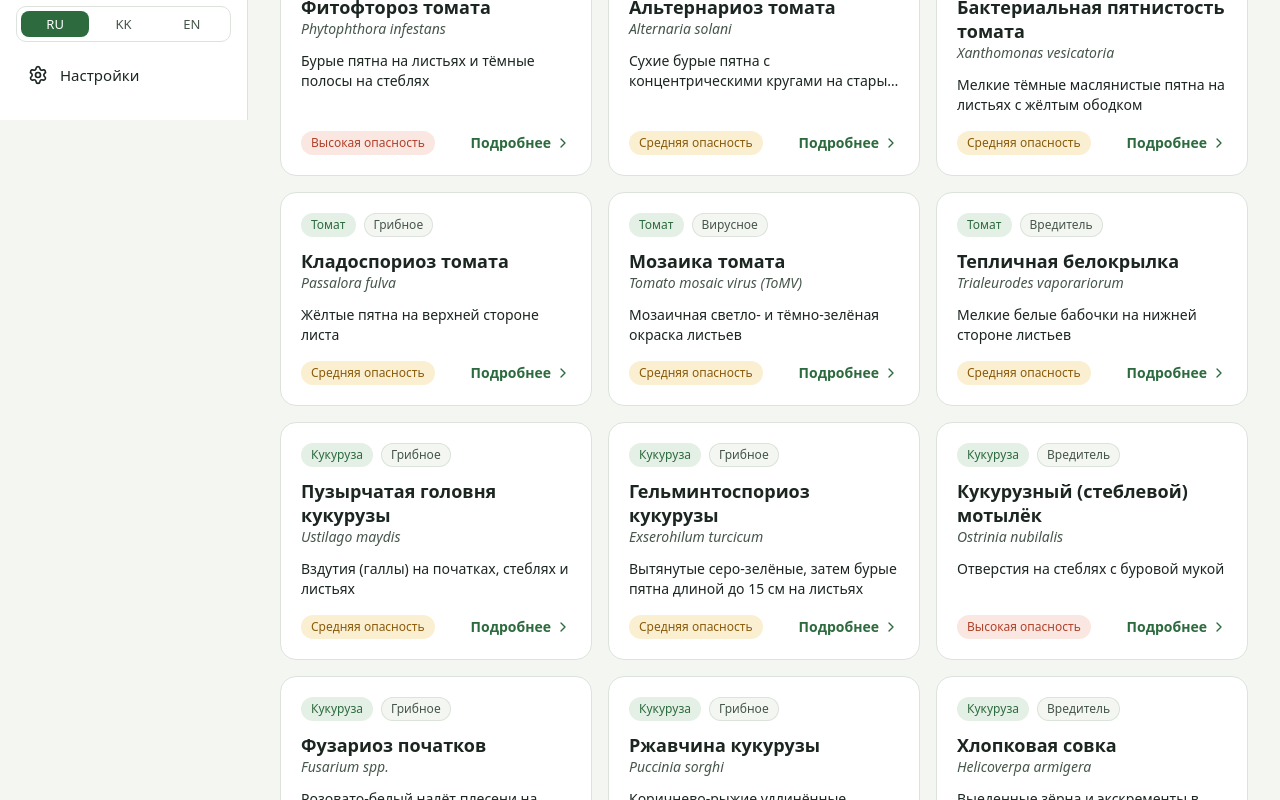
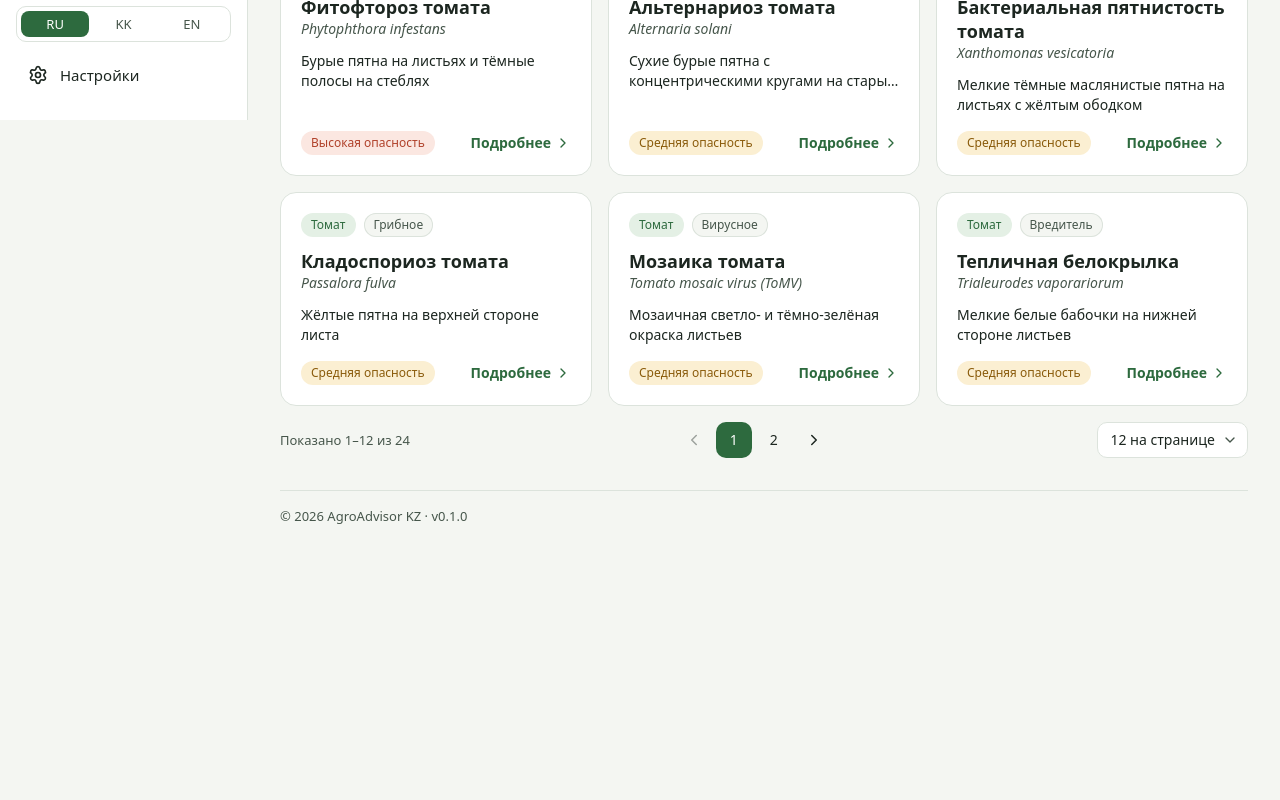
Before and after one commit to nurbolatdev/agroadvisor-kz, a React (Vite) app in the folder apps/admin-web/: page /diseases in a window 1280 px wide. Shown: the part 680-1480 px from the top of the page. After the commit the page ends 1221 px from the top, so only its background shows below. Built offline with nearby package versions, Linux system fonts and the light colour scheme.

Commit message:
feat(diseases): paginate disease catalog

```diff
--- a/apps/admin-web/src/features/diseases/pages/DiseasesPage.tsx
+++ b/apps/admin-web/src/features/diseases/pages/DiseasesPage.tsx
@@ -4,11 +4,13 @@ import { Card } from '@/components/ui/Card'
 import { EmptyState } from '@/components/ui/EmptyState'
 import { Loader } from '@/components/ui/Loader'
 import { PageHeader } from '@/components/ui/PageHeader'
+import { Pagination } from '@/components/ui/Pagination'
 import { SearchBar } from '@/components/ui/SearchBar'
 import { CropFilter } from '@/features/diseases/components/CropFilter'
 import { DiseaseCard } from '@/features/diseases/components/DiseaseCard'
 import { api } from '@/services/api'
 import { useApiQuery } from '@/shared/hooks/useApiQuery'
+import { usePagination } from '@/shared/hooks/usePagination'
 import type { CropId } from '@/shared/types'
 import { pluralize } from '@/shared/utils/format'
 
@@ -25,6 +27,8 @@ export function DiseasesPage() {
         disease.name.toLowerCase().includes(query) ||
         disease.latinName.toLowerCase().includes(query),
     ) ?? []
+  // Catalog cards come in rows of 3, so pages hold 12 (section 5b).
+  const pages = usePagination(visible, 12)
 
   return (
     <>
@@ -40,12 +44,21 @@ export function DiseasesPage() {
             label="Поиск болезни"
             placeholder="Название или латынь"
             value={search}
-            onChange={(event) => setSearch(event.target.value)}
+            onChange={(event) => {
+              setSearch(event.target.value)
+              pages.resetPage()
+            }}
             containerClassName="w-72"
           />
         }
       />
-      <CropFilter value={crop} onChange={setCrop} />
+      <CropFilter
+        value={crop}
+        onChange={(next) => {
+          setCrop(next)
+          pages.resetPage()
+        }}
+      />
 
       <div className="mt-4">
         {!diseases ? (
@@ -59,11 +72,22 @@ export function DiseasesPage() {
             />
           </Card>
         ) : (
-          <div className="grid gap-4 md:grid-cols-2 xl:grid-cols-3">
-            {visible.map((disease) => (
-              <DiseaseCard key={disease.id} disease={disease} />
-            ))}
-          </div>
+          <>
+            <div className="grid gap-4 md:grid-cols-2 xl:grid-cols-3">
+              {pages.pageItems.map((disease) => (
+                <DiseaseCard key={disease.id} disease={disease} />
+              ))}
+            </div>
+            <Pagination
+              page={pages.page}
+              pageSize={pages.pageSize}
+              total={pages.total}
+              onPageChange={pages.setPage}
+              onPageSizeChange={pages.setPageSize}
+              pageSizeOptions={[12, 24, 48]}
+              className="mt-4"
+            />
+          </>
         )}
       </div>
     </>
```
